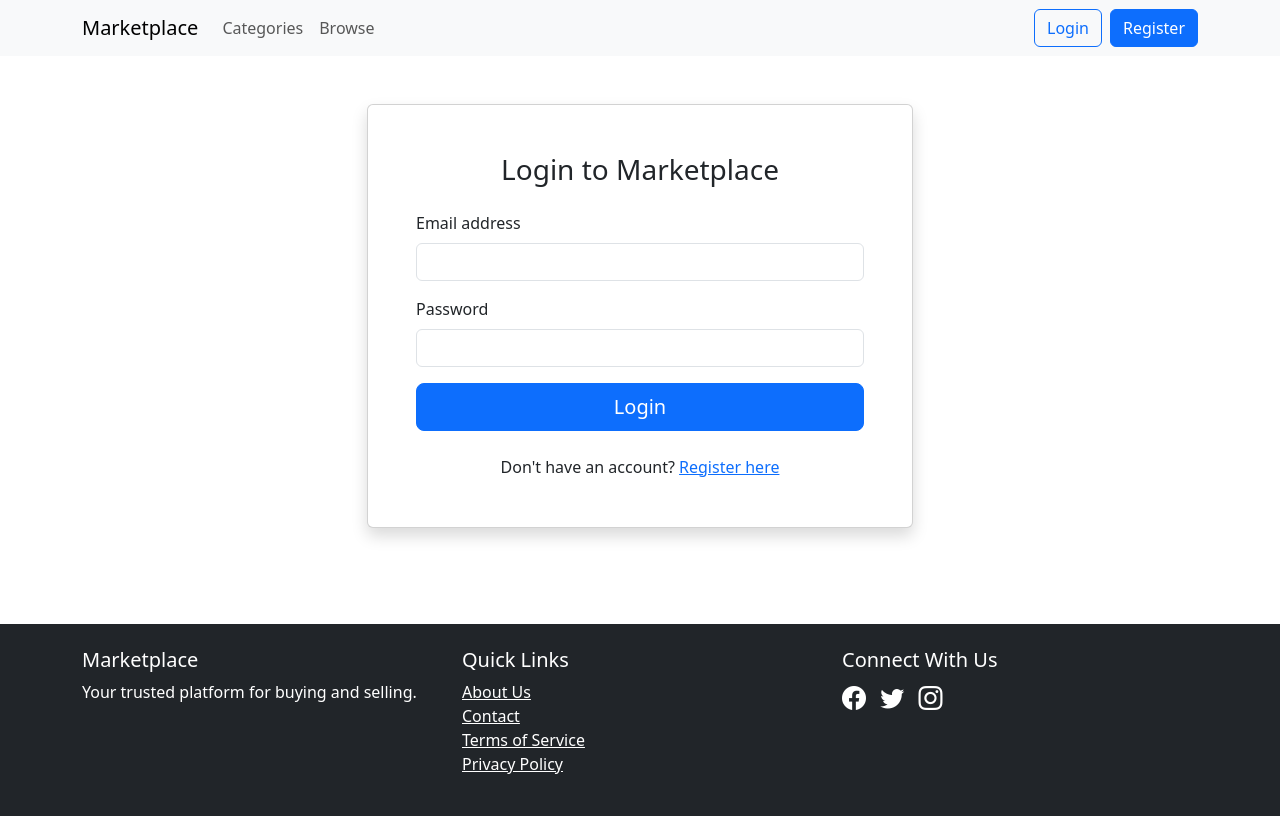
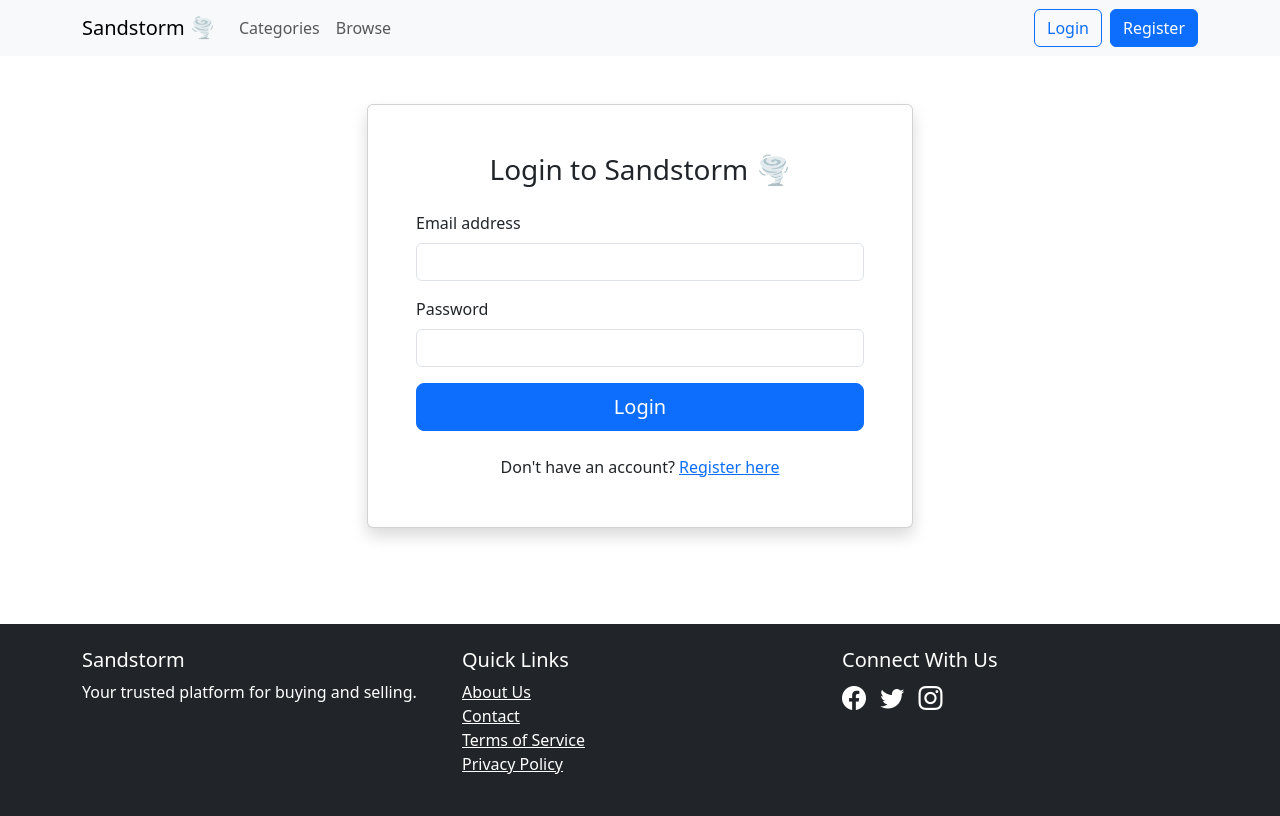
Before and after one commit to SafiBougherara/Sandstorm, a PHP site: the page made by views/login.html.twig in a window 1280 px wide. Run offline with PHP 8.4, Linux system fonts and the light colour scheme; the template is opened without the code that fills it, so the values that code supplies are empty; some libraries are stand-ins or nearby versions.

Commit message:
quick_modif

```diff
--- a/controllers/HomeController.php
+++ b/controllers/HomeController.php
@@ -24,7 +24,7 @@ class HomeController extends Controller
         $recentListings = $this->listingModel->getRecentListings(8); // Get 8 most recent listings
 
         $data = [
-            "title" => "Marketplace - Find What You Need",
+            "title" => "sandstorm 🌪️ - Find What You Need",
             "categories" => $categories,
             "recent_items" => $recentListings
         ];
--- a/views/base.html.twig
+++ b/views/base.html.twig
@@ -3,7 +3,7 @@
 <head>
     <meta charset="UTF-8">
     <meta name="viewport" content="width=device-width, initial-scale=1.0">
-    <title>{% block title %}{{ title }}{% endblock %} - Marketplace</title>
+    <title>{% block title %}{{ title }}{% endblock %} - Sandstorm 🌪️</title>
     <link rel="stylesheet" href="https://cdn.jsdelivr.net/npm/bootstrap@5.3.3/dist/css/bootstrap.min.css">
     <link rel="stylesheet" href="https://cdn.jsdelivr.net/npm/bootstrap-icons@1.11.3/font/bootstrap-icons.min.css">
 </head>
@@ -11,7 +11,7 @@
     <!-- Navigation -->
     <nav class="navbar navbar-expand-lg navbar-light bg-light">
         <div class="container">
-            <a class="navbar-brand" href="/Sandstorm/">Marketplace</a>
+            <a class="navbar-brand" href="/Sandstorm/">Sandstorm 🌪️</a>
             <button class="navbar-toggler" type="button" data-bs-toggle="collapse" data-bs-target="#navbarNav">
                 <span class="navbar-toggler-icon"></span>
             </button>
@@ -63,7 +63,7 @@
         <div class="container">
             <div class="row">
                 <div class="col-md-4">
-                    <h5>Marketplace</h5>
+                    <h5>Sandstorm</h5>
                     <p>Your trusted platform for buying and selling.</p>
                 </div>
                 <div class="col-md-4">
--- a/views/login.html.twig
+++ b/views/login.html.twig
@@ -6,7 +6,7 @@
         <div class="col-md-6">
             <div class="card shadow">
                 <div class="card-body p-5">
-                    <h1 class="h3 mb-4 text-center">Login to Marketplace</h1>
+                    <h1 class="h3 mb-4 text-center">Login to Sandstorm 🌪️</h1>
 
                     {% if error %}
                     <div class="alert alert-danger" role="alert">
```
